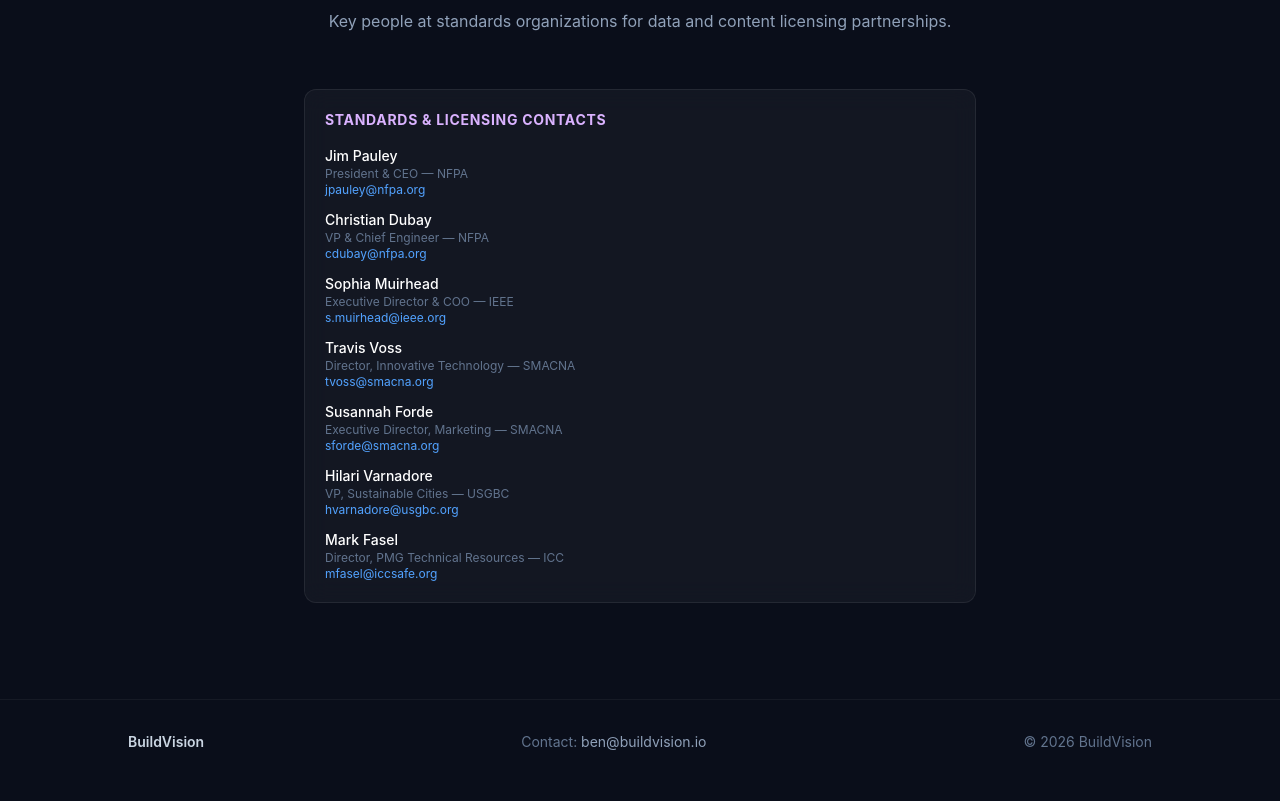
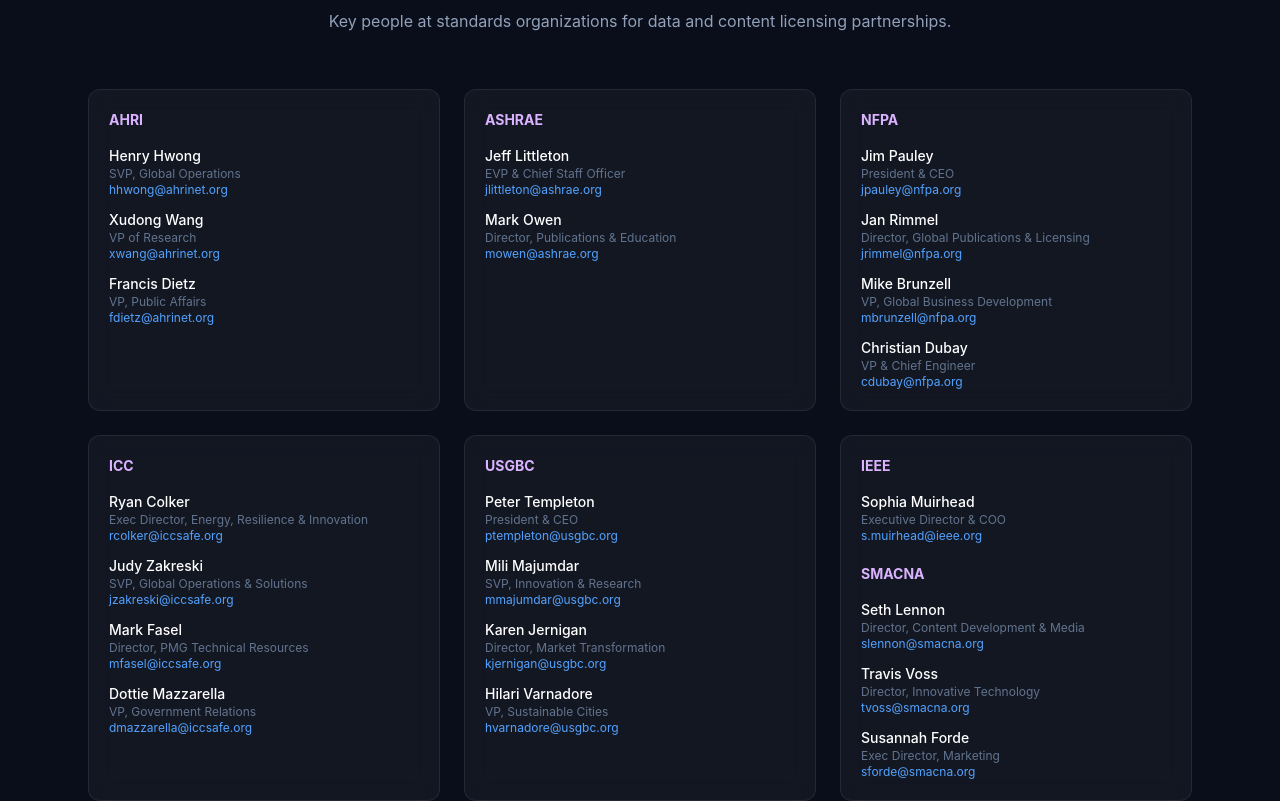
Before and after one commit to buildybot/buildvision-plan, a Next.js app: page / in a window 1280 px wide. Shown: the part 5214-6015 px from the top of the page. Built offline with nearby package versions, Linux system fonts and the light colour scheme.

Commit message:
Expand licensing contacts to 21 across AHRI, ASHRAE, NFPA, ICC, USGBC, IEEE, SMACNA

```diff
--- a/src/app/page.tsx
+++ b/src/app/page.tsx
@@ -740,45 +740,126 @@
           <p className="text-slate-400 max-w-2xl mx-auto">Key people at standards organizations for data and content licensing partnerships.</p>
         </div>
 
-        <div className="max-w-2xl mx-auto">
+        <div className="grid grid-cols-1 sm:grid-cols-2 lg:grid-cols-3 gap-6">
+          {/* AHRI */}
           <div className="glass rounded-xl p-5">
-            <h3 className="text-sm font-bold text-purple-300 uppercase tracking-wider mb-4">Standards &amp; Licensing Contacts</h3>
+            <h3 className="text-sm font-bold text-purple-300 mb-4">AHRI</h3>
             <div className="space-y-3">
-              <div>
-                <p className="text-sm text-white font-medium">Jim Pauley</p>
-                <p className="text-xs text-slate-500">President &amp; CEO — NFPA</p>
-                <p className="text-xs text-blue-400">jpauley@nfpa.org</p>
+              {[
+                { name: 'Henry Hwong', title: 'SVP, Global Operations', email: 'hhwong@ahrinet.org' },
+                { name: 'Xudong Wang', title: 'VP of Research', email: 'xwang@ahrinet.org' },
+                { name: 'Francis Dietz', title: 'VP, Public Affairs', email: 'fdietz@ahrinet.org' },
+              ].map((c) => (
+                <div key={c.email}>
+                  <p className="text-sm text-white font-medium">{c.name}</p>
+                  <p className="text-xs text-slate-500">{c.title}</p>
+                  <p className="text-xs text-blue-400">{c.email}</p>
                 </div>
-              <div>
-                <p className="text-sm text-white font-medium">Christian Dubay</p>
-                <p className="text-xs text-slate-500">VP &amp; Chief Engineer — NFPA</p>
-                <p className="text-xs text-blue-400">cdubay@nfpa.org</p>
+              ))}
             </div>
-              <div>
-                <p className="text-sm text-white font-medium">Sophia Muirhead</p>
-                <p className="text-xs text-slate-500">Executive Director &amp; COO — IEEE</p>
-                <p className="text-xs text-blue-400">s.muirhead@ieee.org</p>
           </div>
-              <div>
-                <p className="text-sm text-white font-medium">Travis Voss</p>
-                <p className="text-xs text-slate-500">Director, Innovative Technology — SMACNA</p>
-                <p className="text-xs text-blue-400">tvoss@smacna.org</p>
+
+          {/* ASHRAE */}
+          <div className="glass rounded-xl p-5">
+            <h3 className="text-sm font-bold text-purple-300 mb-4">ASHRAE</h3>
+            <div className="space-y-3">
+              {[
+                { name: 'Jeff Littleton', title: 'EVP & Chief Staff Officer', email: 'jlittleton@ashrae.org' },
+                { name: 'Mark Owen', title: 'Director, Publications & Education', email: 'mowen@ashrae.org' },
+              ].map((c) => (
+                <div key={c.email}>
+                  <p className="text-sm text-white font-medium">{c.name}</p>
+                  <p className="text-xs text-slate-500">{c.title}</p>
+                  <p className="text-xs text-blue-400">{c.email}</p>
                 </div>
-              <div>
-                <p className="text-sm text-white font-medium">Susannah Forde</p>
-                <p className="text-xs text-slate-500">Executive Director, Marketing — SMACNA</p>
-                <p className="text-xs text-blue-400">sforde@smacna.org</p>
+              ))}
             </div>
-              <div>
-                <p className="text-sm text-white font-medium">Hilari Varnadore</p>
-                <p className="text-xs text-slate-500">VP, Sustainable Cities — USGBC</p>
-                <p className="text-xs text-blue-400">hvarnadore@usgbc.org</p>
           </div>
-              <div>
-                <p className="text-sm text-white font-medium">Mark Fasel</p>
-                <p className="text-xs text-slate-500">Director, PMG Technical Resources — ICC</p>
-                <p className="text-xs text-blue-400">mfasel@iccsafe.org</p>
+
+          {/* NFPA */}
+          <div className="glass rounded-xl p-5">
+            <h3 className="text-sm font-bold text-purple-300 mb-4">NFPA</h3>
+            <div className="space-y-3">
+              {[
+                { name: 'Jim Pauley', title: 'President & CEO', email: 'jpauley@nfpa.org' },
+                { name: 'Jan Rimmel', title: 'Director, Global Publications & Licensing', email: 'jrimmel@nfpa.org' },
+                { name: 'Mike Brunzell', title: 'VP, Global Business Development', email: 'mbrunzell@nfpa.org' },
+                { name: 'Christian Dubay', title: 'VP & Chief Engineer', email: 'cdubay@nfpa.org' },
+              ].map((c) => (
+                <div key={c.email}>
+                  <p className="text-sm text-white font-medium">{c.name}</p>
+                  <p className="text-xs text-slate-500">{c.title}</p>
+                  <p className="text-xs text-blue-400">{c.email}</p>
                 </div>
+              ))}
+            </div>
+          </div>
+
+          {/* ICC */}
+          <div className="glass rounded-xl p-5">
+            <h3 className="text-sm font-bold text-purple-300 mb-4">ICC</h3>
+            <div className="space-y-3">
+              {[
+                { name: 'Ryan Colker', title: 'Exec Director, Energy, Resilience & Innovation', email: 'rcolker@iccsafe.org' },
+                { name: 'Judy Zakreski', title: 'SVP, Global Operations & Solutions', email: 'jzakreski@iccsafe.org' },
+                { name: 'Mark Fasel', title: 'Director, PMG Technical Resources', email: 'mfasel@iccsafe.org' },
+                { name: 'Dottie Mazzarella', title: 'VP, Government Relations', email: 'dmazzarella@iccsafe.org' },
+              ].map((c) => (
+                <div key={c.email}>
+                  <p className="text-sm text-white font-medium">{c.name}</p>
+                  <p className="text-xs text-slate-500">{c.title}</p>
+                  <p className="text-xs text-blue-400">{c.email}</p>
+                </div>
+              ))}
+            </div>
+          </div>
+
+          {/* USGBC */}
+          <div className="glass rounded-xl p-5">
+            <h3 className="text-sm font-bold text-purple-300 mb-4">USGBC</h3>
+            <div className="space-y-3">
+              {[
+                { name: 'Peter Templeton', title: 'President & CEO', email: 'ptempleton@usgbc.org' },
+                { name: 'Mili Majumdar', title: 'SVP, Innovation & Research', email: 'mmajumdar@usgbc.org' },
+                { name: 'Karen Jernigan', title: 'Director, Market Transformation', email: 'kjernigan@usgbc.org' },
+                { name: 'Hilari Varnadore', title: 'VP, Sustainable Cities', email: 'hvarnadore@usgbc.org' },
+              ].map((c) => (
+                <div key={c.email}>
+                  <p className="text-sm text-white font-medium">{c.name}</p>
+                  <p className="text-xs text-slate-500">{c.title}</p>
+                  <p className="text-xs text-blue-400">{c.email}</p>
+                </div>
+              ))}
+            </div>
+          </div>
+
+          {/* IEEE + SMACNA */}
+          <div className="glass rounded-xl p-5">
+            <h3 className="text-sm font-bold text-purple-300 mb-4">IEEE</h3>
+            <div className="space-y-3">
+              {[
+                { name: 'Sophia Muirhead', title: 'Executive Director & COO', email: 's.muirhead@ieee.org' },
+              ].map((c) => (
+                <div key={c.email}>
+                  <p className="text-sm text-white font-medium">{c.name}</p>
+                  <p className="text-xs text-slate-500">{c.title}</p>
+                  <p className="text-xs text-blue-400">{c.email}</p>
+                </div>
+              ))}
+            </div>
+            <h3 className="text-sm font-bold text-purple-300 mb-4 mt-5">SMACNA</h3>
+            <div className="space-y-3">
+              {[
+                { name: 'Seth Lennon', title: 'Director, Content Development & Media', email: 'slennon@smacna.org' },
+                { name: 'Travis Voss', title: 'Director, Innovative Technology', email: 'tvoss@smacna.org' },
+                { name: 'Susannah Forde', title: 'Exec Director, Marketing', email: 'sforde@smacna.org' },
+              ].map((c) => (
+                <div key={c.email}>
+                  <p className="text-sm text-white font-medium">{c.name}</p>
+                  <p className="text-xs text-slate-500">{c.title}</p>
+                  <p className="text-xs text-blue-400">{c.email}</p>
+                </div>
+              ))}
             </div>
           </div>
         </div>
```
Lines whose indentation alone changed are shown as unchanged.
